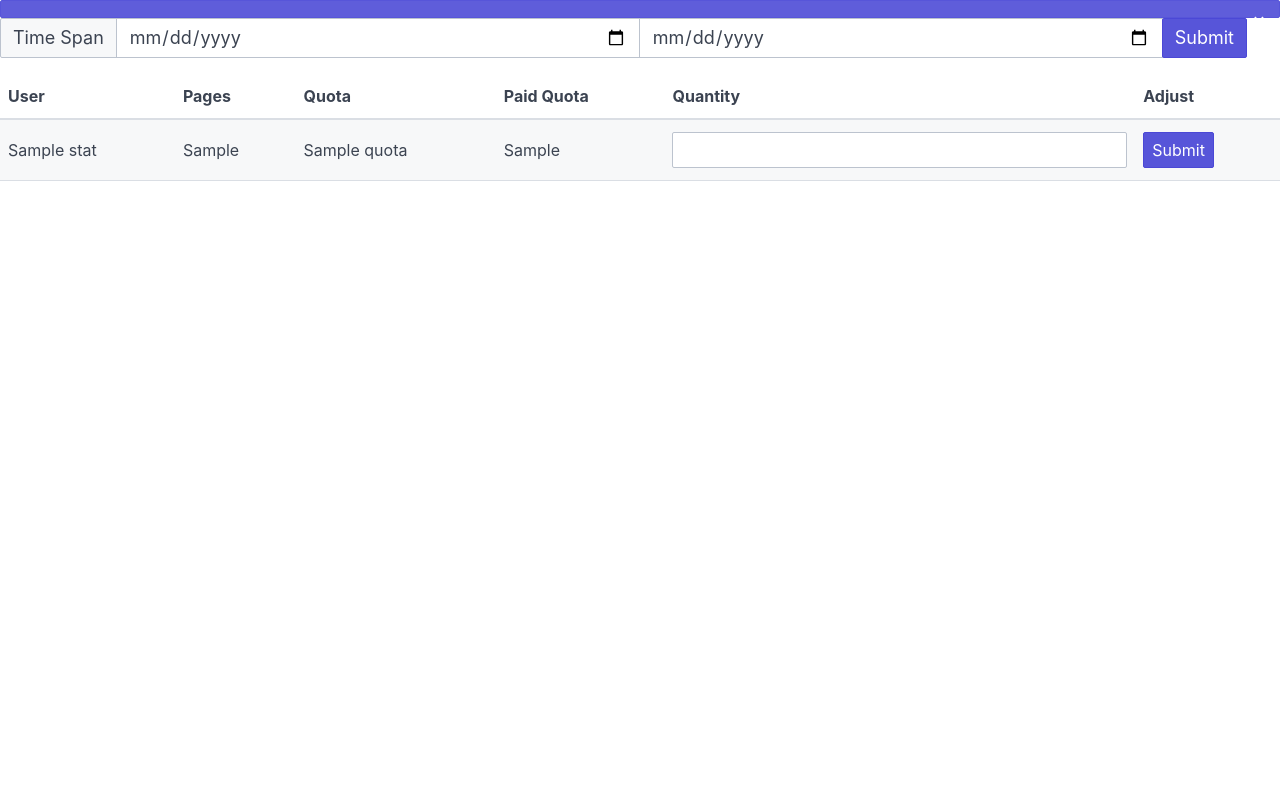
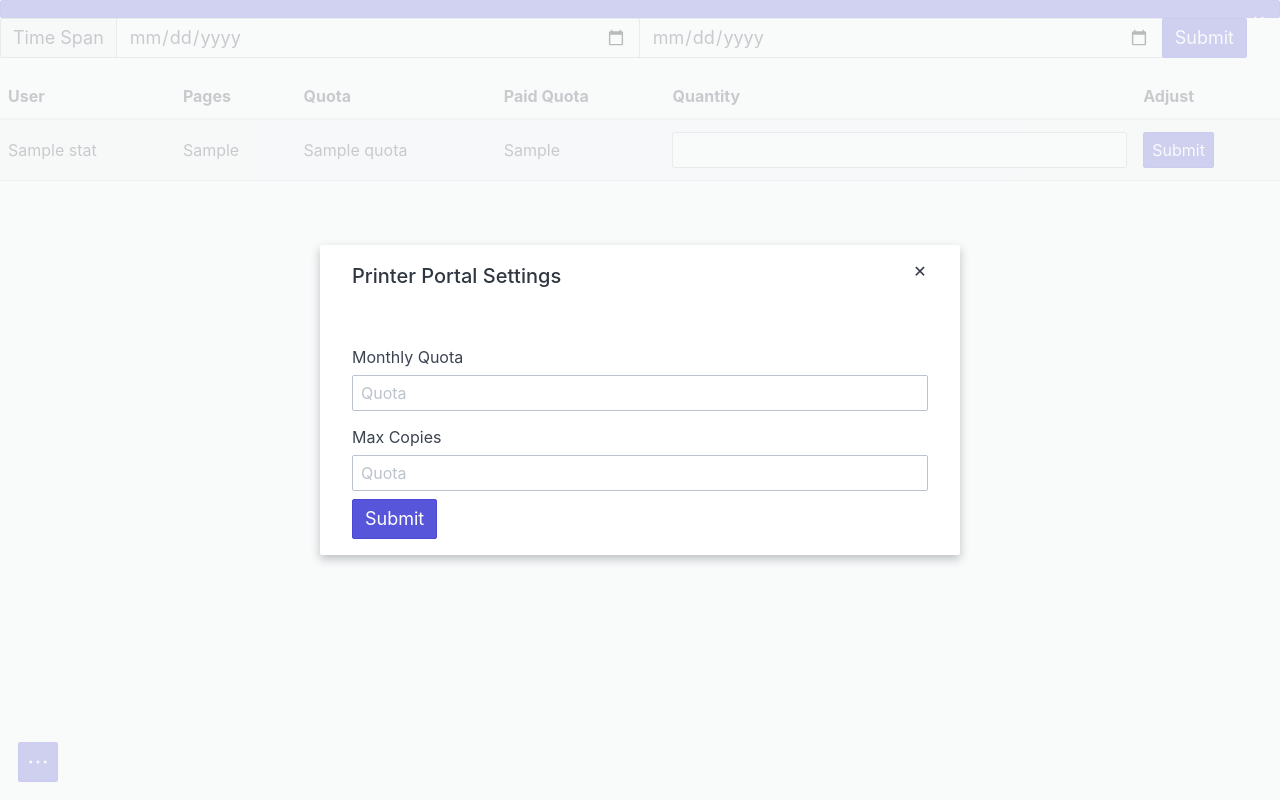
Before and after one commit to avenu-workspaces/PrinterPortal, a Flask app: template templates/stats.html in a window 1280 px wide. Run offline with Flask 3, Linux system fonts and the light colour scheme; the template is opened without the code that fills it: most values are stand-ins (such as "Sample title", 1, 10 or a date in 2020); parts of the project's set-up code (start-up, migrations or seed data) failed here and were passed over.

```diff
--- a/templates/index.html
+++ b/templates/index.html
@@ -91,6 +91,7 @@
               min="1"
               max="10"
               v-model="copies"
+              :rules="[copies => !!copies || 'Copies must be a valid number.', copies => (copies <= 10) || 'Copies must be limited to 10, contact an admin for longer print jobs']"
             ></v-text-field>
             <br>
             <v-btn @click="formSubmitted"  value="Upload and Print" color="primary">Send to Printer</v-btn>
--- a/templates/stats.html
+++ b/templates/stats.html
@@ -54,6 +54,39 @@
             {% endfor %}
         </tbody>
         {% endif %}
+    <div class="modal active" id="modal-id">
+    <a href="#close" class="modal-overlay" aria-label="Close"></a>
+    <div class="modal-container">
+        <div class="modal-header">
+        <a id="closeSettings" class="btn btn-clear float-right" aria-label="Close"></a>
+        <div class="modal-title h5">Printer Portal Settings</div>
+        </div>
+        <div class="modal-body">
+        <div class="content">
+            <form action="./update_settings" method="post">
+                <input type="hidden" name="token" value="{{ token }}">
+                <div class="form-group">
+                    <label class="form-label" for="">Monthly Quota</label>
+                    <input class="form-input" type="number" id="monthlyQuota" name="quota" placeholder="Quota" value="{{ monthly_quota }}">
+                </div>
+                <div class="form-group">
+                    <label class="form-label" for="">Max Copies</label>
+                    <input class="form-input" type="number" id="monthlyQuota" name="quota" placeholder="Quota" value="{{ monthly_quota }}">
+                </div>
+                <span class="input-group-btn">
+
+                    <input type="submit" class="btn btn-primary btn-lg">
+
+                </span>
+            </form>
+        </div>
+        </div>
+        <!-- <div class="modal-footer">
+        ...
+        </div> -->
+    </div>
+    </div>
+    <button style="position: fixed; bottom:1em;left:1em;" class="btn btn-primary btn-lg btn-action settings"><i class="icon icon-more-horiz"></i> </button>
 </body>
 
 <script defer>
@@ -66,5 +99,6 @@ document.getElementById("toastButton").addEventListener("click", function() {
     document.getElementById("toast").style.display = "block";
 {% endif %}
 
+
 </script>
 </html>
```
